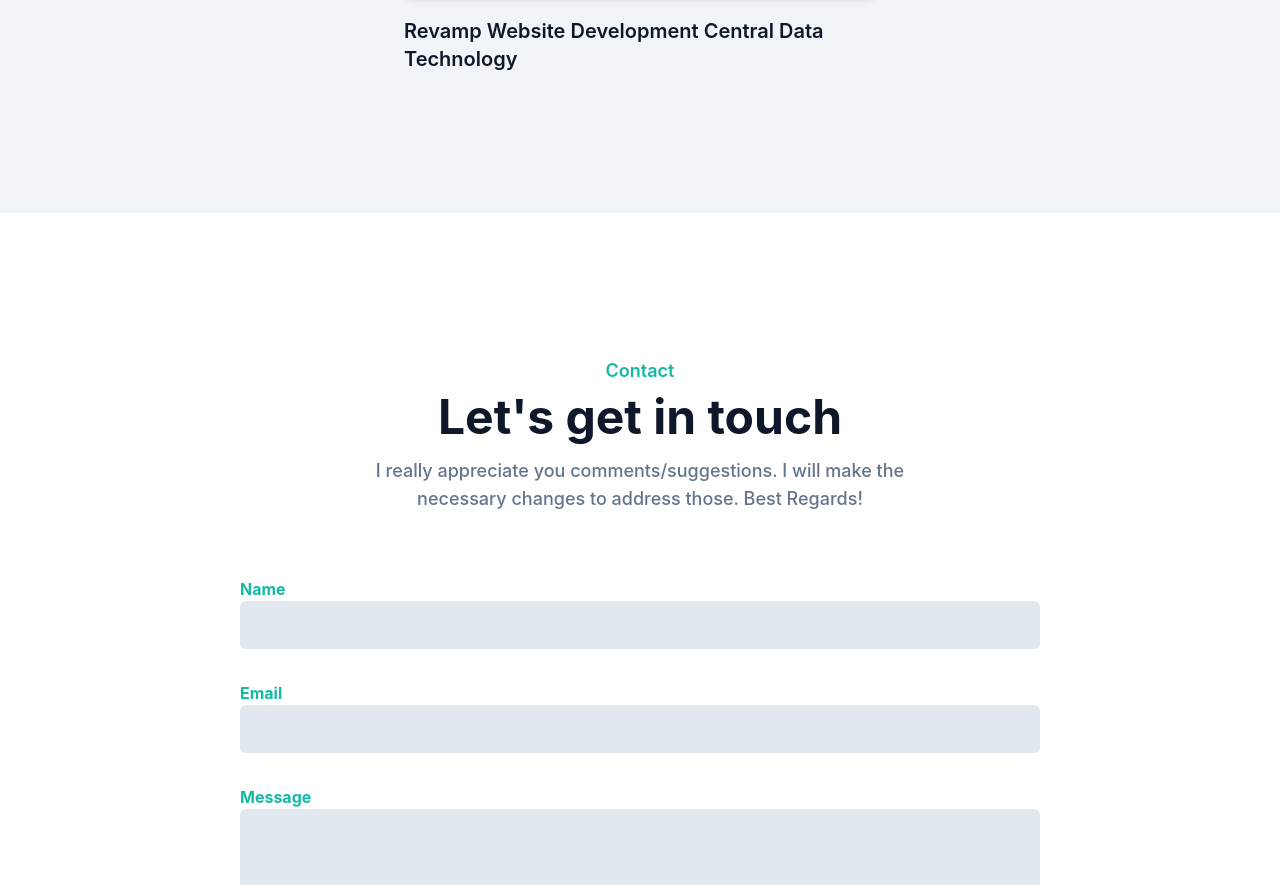
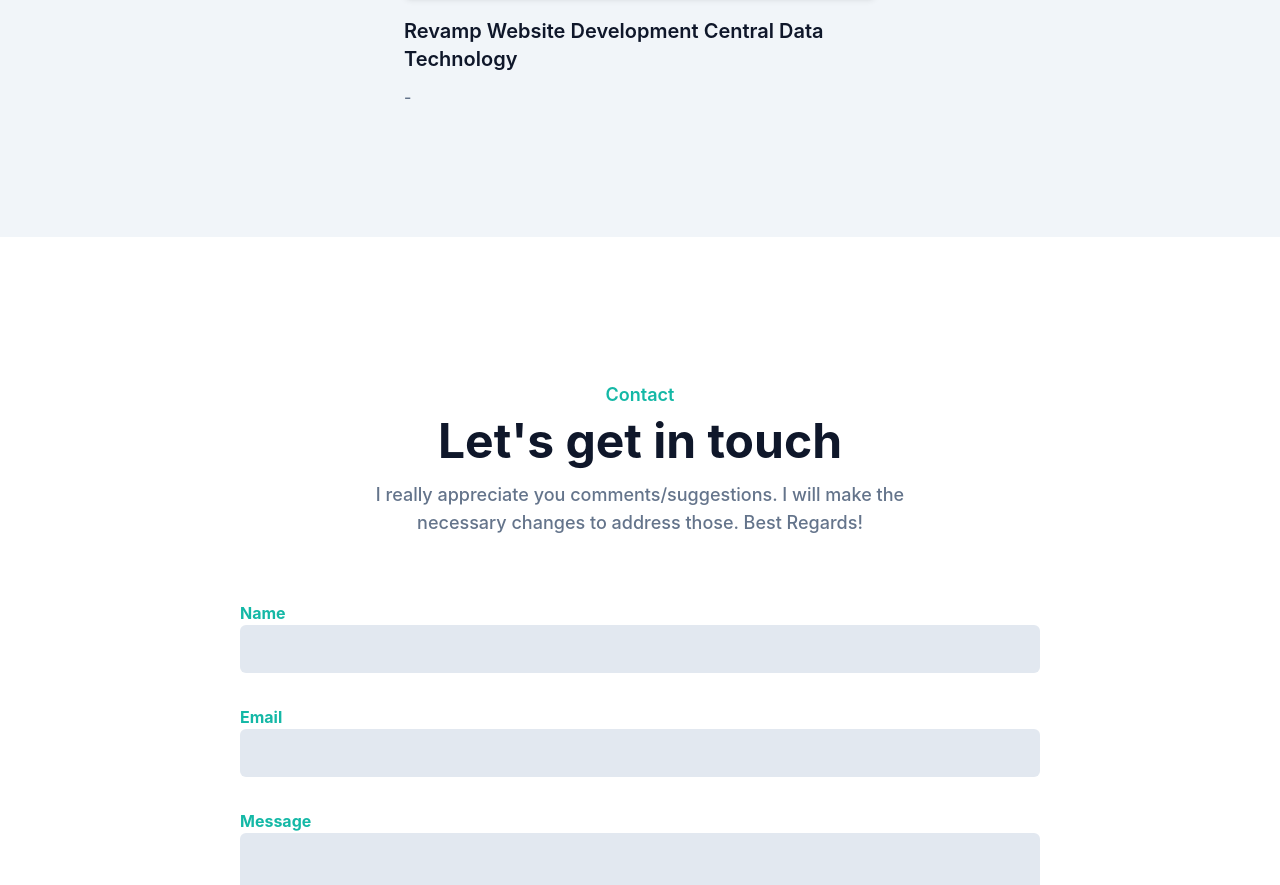
Before and after one commit to desiriawan/desi-portfolio.github.io, a website: page index.html in a window 1280 px wide. Shown: the part 2418-3303 px from the top of the page. Drawn offline with Linux system fonts and the light colour scheme.

Commit message:
Update index.html

```diff
--- a/index.html
+++ b/index.html
@@ -241,7 +241,7 @@
               <img src="dist/img/portfolio/cdt.png" alt="Revamp Website Development" width="w-full" />
             </div>
             <h3 class="mt-5 mb-3 text-xl font-semibold text-dark dark:text-white">Revamp Website Development Central Data Technology</h3>
-            <p class="text-base font-medium text-secondary"></p>
+            <p class="text-base font-medium text-secondary">-</p>
           </div>
         </div>
       </div>
```
